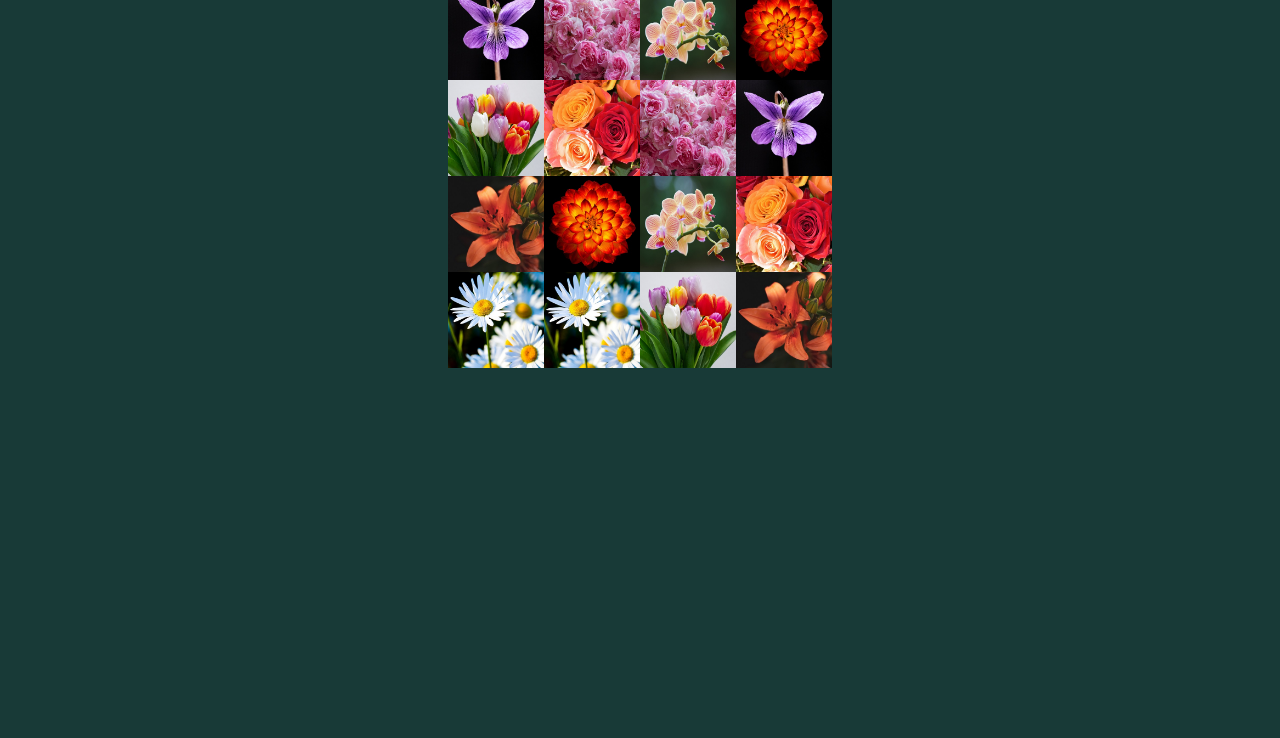
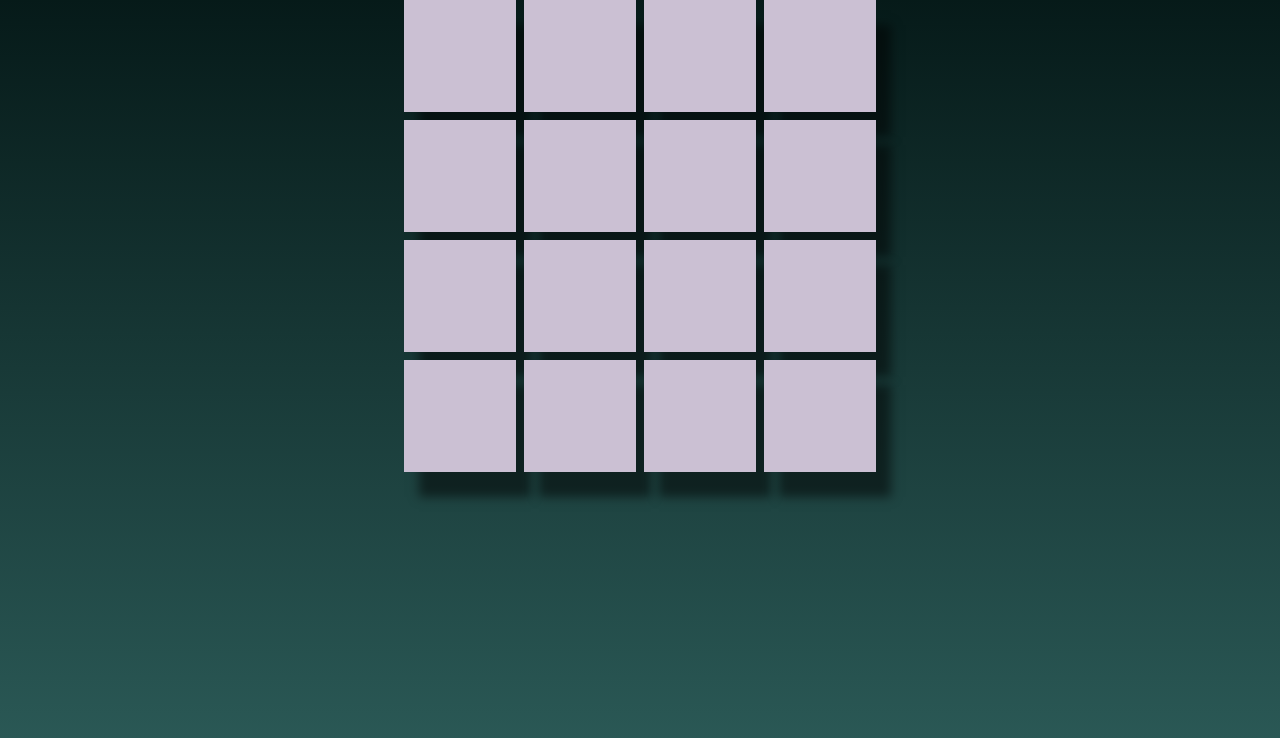
Before and after one commit to DeepsDali/Game, a plain HTML site: page index.html in a window 1280 px wide. Shown: the part 62-800 px from the top of the page. Drawn offline with Linux system fonts and the light colour scheme; a web font is replaced by a local one.

Commit message:
add transform effect to cards

```diff
--- a/index.html
+++ b/index.html
@@ -9,7 +9,7 @@
   </head>
   <body>
     <section id="container">
-      <h1>Flowers Memory Game</h1>
+      <h1>Memory Game</h1>
     </section>
     <script src="./script.js"></script>
   </body>
--- a/script.js
+++ b/script.js
@@ -40,14 +40,14 @@ let createCards = () => {
   shuffledImages.forEach((image) => {
     let card = document.createElement("div");
     let front = document.createElement("img");
+    let back = document.createElement("div");
     front.src = image.imgSrc;
-    let back = document.createElement("div");
     card.classList.add("card");
     front.classList.add("front");
     back.classList.add("back");
+    cards.appendChild(card);
     card.appendChild(front);
     card.appendChild(back);
-    cards.appendChild(card);
   });
 };
 createCards();
--- a/style.css
+++ b/style.css
@@ -6,37 +6,63 @@
 }
 
 body {
+  background: linear-gradient(to top, #2a5855, #031514);
   background-color: #183a37;
   min-height: 100vh;
   font-family: "MuseoModerno", cursive;
   color: #cbc0d3;
   font-size: 1em;
+  max-width: 100%;
 }
 h1 {
   font-size: 2.5em;
   text-align: center;
 }
-.cards {
-  display: grid;
-  grid-template-columns: repeat(4, 6rem);
-  grid-template-rows: repeat(4, 6rem);
-}
+
 section {
+  width: 95vw;
+  margin: auto;
   display: flex;
   align-items: center;
-  justify-content: center;
   flex-direction: column;
-  width: 95vw;
-  margin: auto;
+  height: 90vh;
+}
+.cards {
+  margin-top: 1em;
+  display: grid;
+  grid-template-columns: repeat(4, 4rem);
+  grid-template-rows: repeat(4, 4rem);
+  grid-gap: 0.5rem;
+  perspective: 1000px;
 }
 .back {
   background-color: #cbc0d3;
+  backface-visibility: hidden;
 }
 
 .front,
 .back {
   width: 100%;
+  height: 100%;
+  position: absolute;
 }
 .card {
+  position: relative;
   cursor: pointer;
+  transform-style: preserve-3d;
+  transition: all 2s ease;
+  transform: rotateY(0deg);
+  box-shadow: rgba(0, 0, 0, 0.5) 15px 25px 10px;
 }
+.card:hover {
+  transform: rotateY(180deg);
+}
+@media only screen and (min-width: 768px) {
+  .cards {
+    grid-template-columns: repeat(4, 7rem);
+    grid-template-rows: repeat(4, 7rem);
+  }
+  section {
+    height: 100vh;
+  }
+}
```
